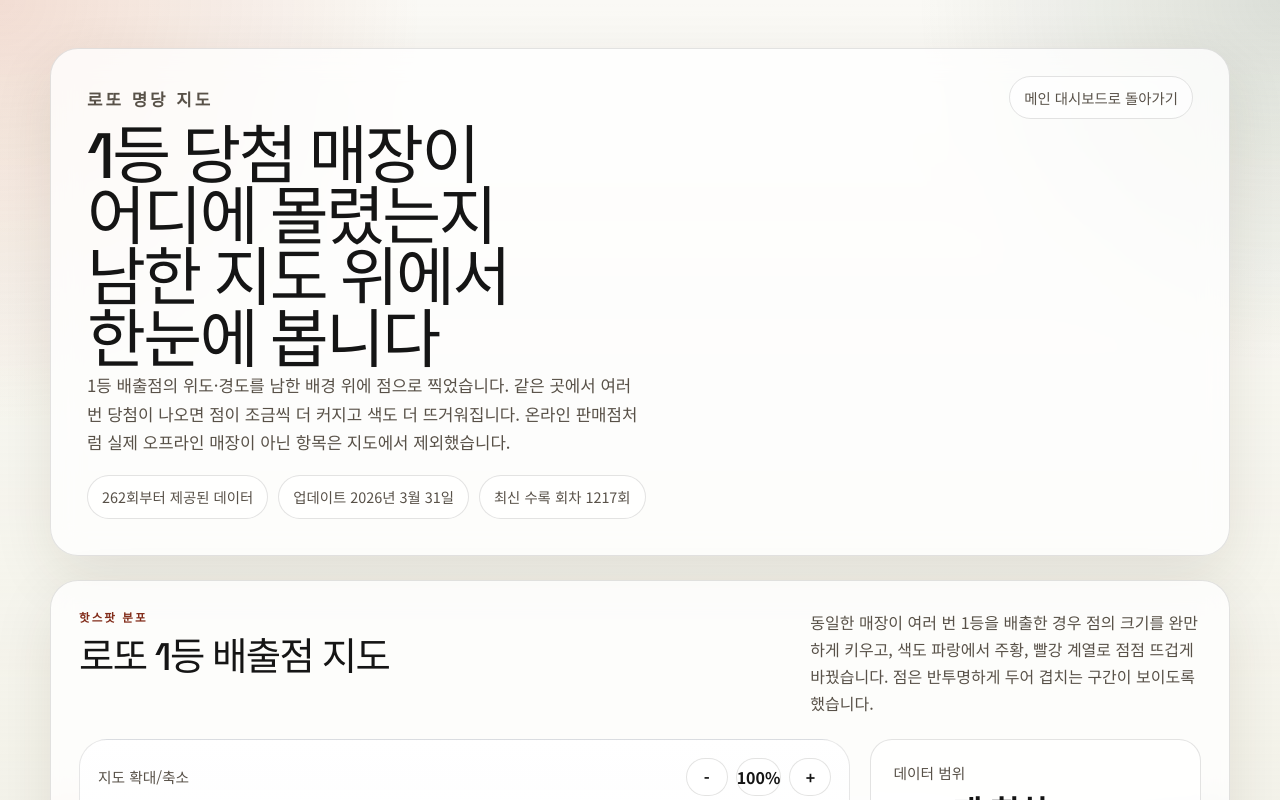
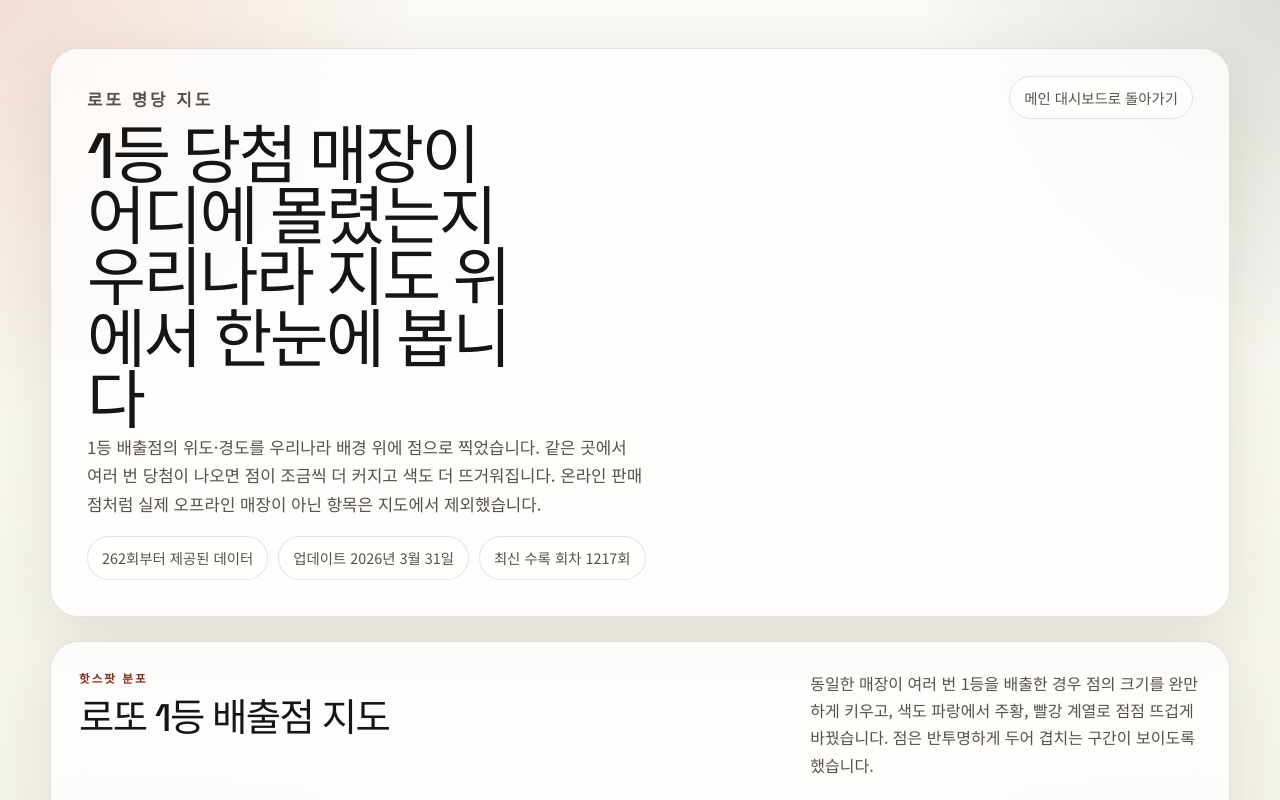
Before and after one commit to Limn8/limnlotto, a Next.js app: page /stores in a window 1280 px wide. Shown: the top 800 px of the page. Built offline with nearby package versions, Linux system fonts and the light colour scheme.

Commit message:
docs: update korea map wording

```diff
--- a/src/app/stores/page.tsx
+++ b/src/app/stores/page.tsx
@@ -17,9 +17,9 @@ export default function StoresPage() {
       <section className="hero-panel small">
         <div className="hero-copy">
           <p className="eyebrow">로또 명당 지도</p>
-          <h1>1등 당첨 매장이 어디에 몰렸는지 남한 지도 위에서 한눈에 봅니다</h1>
+          <h1>1등 당첨 매장이 어디에 몰렸는지 우리나라 지도 위에서 한눈에 봅니다</h1>
           <p>
-            1등 배출점의 위도·경도를 남한 배경 위에 점으로 찍었습니다. 같은 곳에서 여러 번
+            1등 배출점의 위도·경도를 우리나라 배경 위에 점으로 찍었습니다. 같은 곳에서 여러 번
             당첨이 나오면 점이 조금씩 더 커지고 색도 더 뜨거워집니다. 온라인 판매점처럼
             실제 오프라인 매장이 아닌 항목은 지도에서 제외했습니다.
           </p>
```
